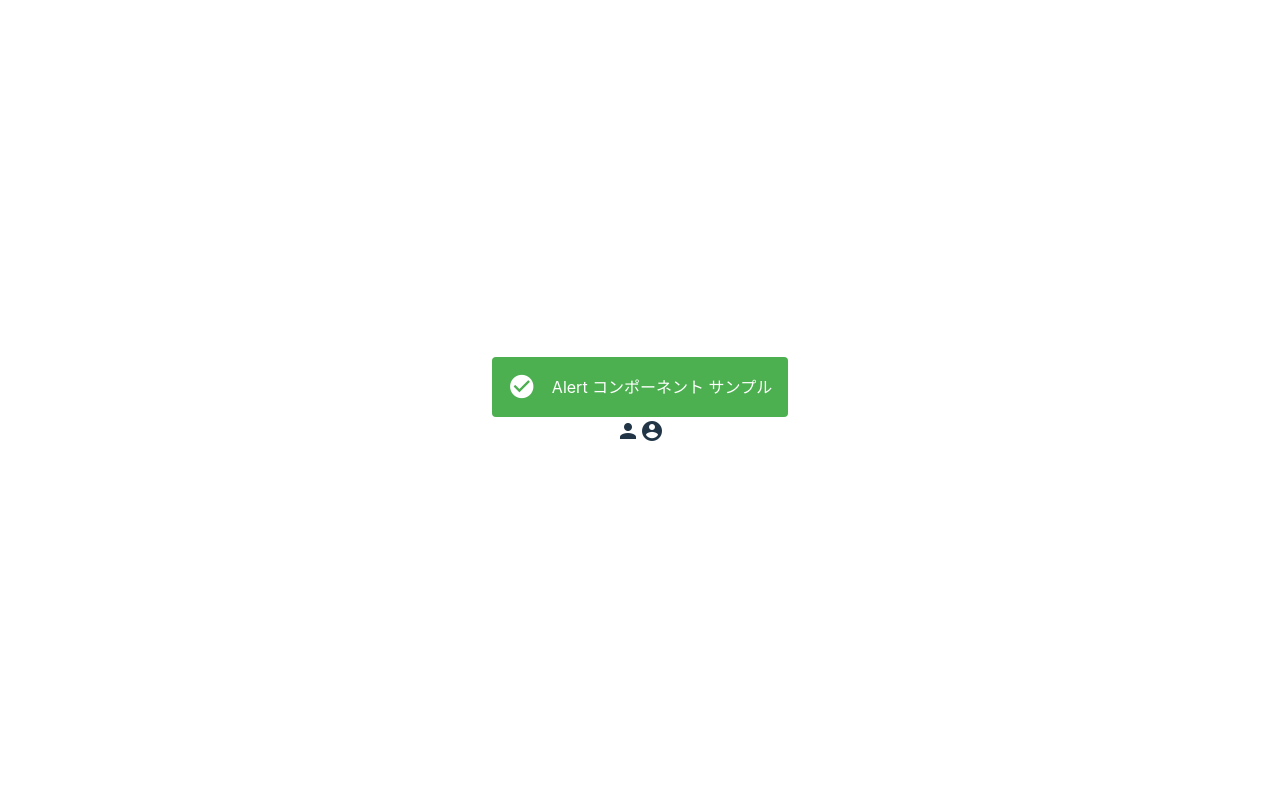
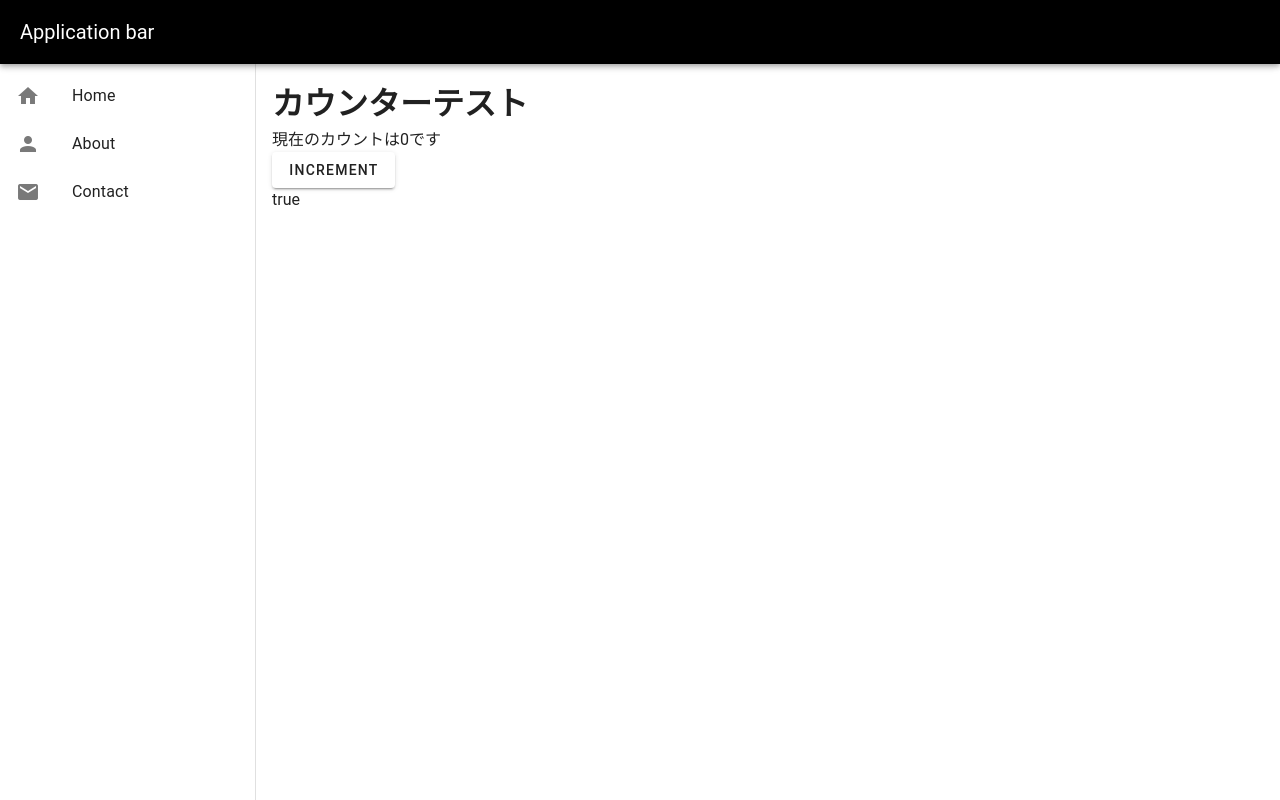
Before and after one commit to RyotaAbe1014/vue-vuetify, a Vue app: page / in a window 1280 px wide. Built offline with nearby package versions, Linux system fonts and the light colour scheme.

Commit message:
add: vue3で遊んでみた

```diff
--- a/src/App.vue
+++ b/src/App.vue
@@ -1,9 +1,101 @@
 <script setup lang="ts">
-// import HelloWorld from './components/HelloWorld.vue'
+import { Ref, ref, onMounted } from 'vue'
+import CountUpButton from './components/CountUpButton.vue';
+import Counter from './components/Counter.vue';
+
+// リアクティブな状態
+// ref() でラップすることで、リアクティブな状態になる(変更を検知できる)
+// 型付けは Ref<number>　のようにRefを使う
+const count: Ref<number> = ref(0)
+
+// これはリアクティブではない(変更が検知できない)
+// const notCount = 0
+
+const disabled: Ref<boolean> = ref(true)
+
+// リアクティブな状態を変更する関数
+const increment = (): void => {
+  count.value++
+  // 10で割り切れるときにアラートを出す
+  // 三項演算子で書くとこうなる
+  disabled.value = count.value % 10 === 0 ? false : true
+}
+
+// typeで型を定義する
+type Item = {
+  title: string;
+  icon: string;
+}
+
+// interfaceで型を定義する
+// interface Item {
+//   title: string;
+//   icon: string;
+// }
+
+// TypeScript で定義した配列
+const items: Array<Item> = [
+  { title: 'Home', icon: 'mdi-home' },
+  { title: 'About', icon: 'mdi-account' },
+  { title: 'Contact', icon: 'mdi-email' },
+]
+
+
+// ライフサイクルフック (コンポーネントがマウントされたときに実行される)
+onMounted(() => {
+  console.log(`The initial count is ${count.value}.`)
+})
+
+// ライフサイクルフック (コンポーネントがアンマウントされるときに実行される)
+// onUnmounted(() => {
+//   console.log(`The final count is ${count.value}.`)
+// })
+
+// ライフサイクルフック (コンポーネントが更新されるときに実行される)
+// onUpdated(() => {
+//   console.log(`The count is updated to ${count.value}.`)
+// })
+
+// ライフサイクルフック (コンポーネントが更新される前に実行される)
+// onBeforeUpdate(() => {
+//   console.log(`The count is going to be updated to ${count.value}.`)
+// })
+
+// ライフサイクルフック (コンポーネントが再描画されるときに実行される)
+// onRenderTracked(() => {
+//   console.log(`The count is going to be updated to ${count.value}.`)
+// })
+
+// ライフサイクルフック (コンポーネントが再描画される前に実行される)
+// onRenderTriggered(() => {
+//   console.log(`The count is going to be updated to ${count.value}.`)
+// })
 </script>
 
 <template>
-<v-alert text="Alert コンポーネント サンプル" type="success"></v-alert>
-<v-icon>mdi-account</v-icon>
-<v-icon>mdi-account-circle</v-icon>
+  <v-app>
+    <v-layout>
+      <v-app-bar title="Application bar" color="black"></v-app-bar>
+      <v-navigation-drawer>
+        <v-list>
+          <div v-for="item in items" :key="item.title">
+            <v-list-item :title="item.title" :prepend-icon="item.icon" :value="item.title"></v-list-item>
+          </div>
+        </v-list>
+      </v-navigation-drawer>
+      <v-main>
+        <v-container>
+          <v-row>
+            <v-col cols="12">
+              <h1>カウンターテスト</h1>
+              <Counter :count="count" />
+              <CountUpButton :count="count" :increment="increment" />
+              <p>{{ disabled }}</p>
+              <v-alert v-if="!disabled" type="success">10で割り切れるときにアラートが出ます</v-alert>
+            </v-col>
+          </v-row>
+        </v-container>
+      </v-main>
+    </v-layout>
+  </v-app>
 </template>
--- /dev/null
+++ b/src/components/CountUpButton.vue
@@ -0,0 +1,13 @@
+<script setup lang="ts">
+
+interface Props {
+  count: number
+  increment: () => void
+}
+
+const props = defineProps<Props>()
+</script>
+
+<template>
+  <v-btn @click="increment">Increment</v-btn>
+</template>
--- /dev/null
+++ b/src/components/Counter.vue
@@ -0,0 +1,18 @@
+<script setup lang="ts">
+import { defineProps, onUpdated } from 'vue'
+interface Props {
+  count: number
+}
+
+const props = defineProps<Props>()
+
+
+// ライフサイクルの確認
+onUpdated(() => {
+  console.log(`The count is updated to ${props.count}.`)
+})
+</script>
+
+<template>
+  <v-sheet>現在のカウントは{{ props.count }}です</v-sheet>
+</template>
--- a/src/main.ts
+++ b/src/main.ts
@@ -1,19 +1,5 @@
 import { createApp } from 'vue'
-import './style.css'
-import App from './App.vue'
+import App from "./App.vue"
+import vuetify from "./plugin/vuetify"
 
-// Vuetify のインポートを追加 **********/
-import '@mdi/font/css/materialdesignicons.css'
-import 'vuetify/styles'
-import { createVuetify } from 'vuetify'
-import * as components from 'vuetify/components'
-import * as directives from 'vuetify/directives'
-
-// 以下を追加 **********/
-const vuetify = createVuetify({
-  components,
-  directives,
-})
-
-// 以下のように .use(vuetify) を追加
 createApp(App).use(vuetify).mount('#app')
--- a/src/plugin/vuetify.ts
+++ b/src/plugin/vuetify.ts
@@ -1,19 +1,12 @@
 import "vuetify/styles";
+import '@mdi/font/css/materialdesignicons.css'
 import { createVuetify } from "vuetify";
 import * as components from "vuetify/components";
 import * as directives from "vuetify/directives";
-import { aliases, mdi } from "vuetify/iconsets/mdi";
 
 const vuetify = createVuetify({
   components,
   directives,
-  icons: {
-    defaultSet: "mdi",
-    aliases,
-    sets: {
-      mdi,
-    },
-  },
 });
 
 export default vuetify;
```
